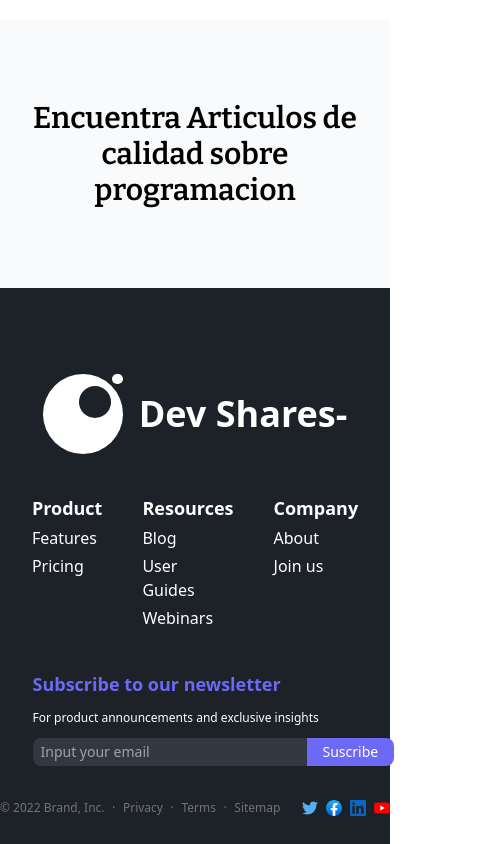
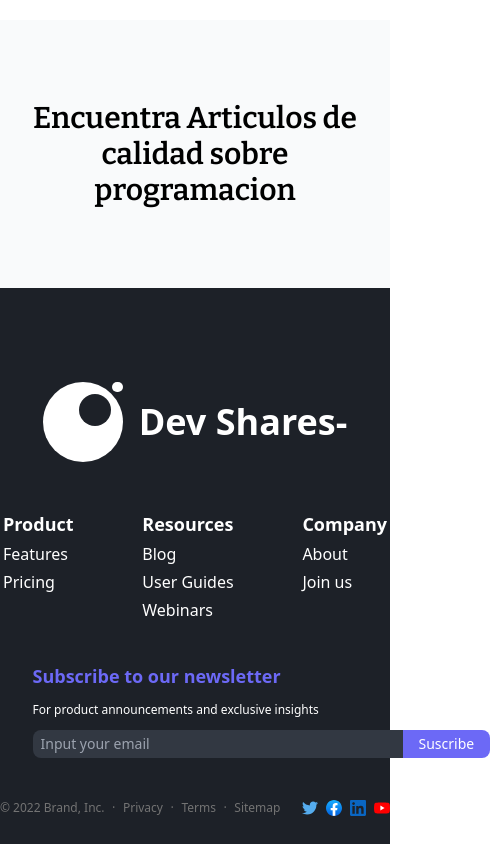
Before and after one commit to VopperCommunity/vopper-shares, a SvelteKit app: page / in a window 390 px wide. Shown: the part 1109-1953 px from the top of the page, 490 px wide, since content can reach past the window. Built offline with nearby package versions, Linux system fonts and the light colour scheme.

Commit message:
add responsive (se puede mejorar :v)

```diff
--- a/src/components/footer/footer.svelte
+++ b/src/components/footer/footer.svelte
@@ -9,7 +9,7 @@
 <footer class="bg-[#1D2128FF] flex relative justify-center items-center lg:h-[356px] h-[556px] text-white">
   <article class="w-5/6 lg:h-52 h-96 flex lg:justify-between lg:flex-row flex-col lg:items-start items-center gap-10">
     <DevShares/>
-    <section class="flex gap-10">
+    <section class="flex justify-between w-96">
       <div class="flex flex-col gap-1 lg:gap-3">
         <strong class="text-lg">Product</strong>
         <a href="">Features</a>
@@ -27,12 +27,12 @@
         <a href="">Join us</a>
       </div>
     </section>
-    <section class="flex flex-col gap-3 lg:w-72 w-full justify-between">
+    <section class="flex flex-col gap-3 lg:w-[26rem] w-full justify-between">
       <strong class="text-[#6C69F6FF] text-lg">Subscribe to our newsletter</strong>
       <p class="text-xs">For product announcements and exclusive insights</p>
       <form class="flex">
         <input
-        class="bg-[#323842FF] text-sm py-1 pl-2 pr-16 rounded-s-lg"
+        class="bg-[#323842FF] text-sm py-1 pl-2 pr-40 rounded-s-lg"
         type="email" placeholder="Input your email">
         <input
         class="bg-[#6C69F6FF] text-sm py-1 px-4 rounded-r-lg"
```
